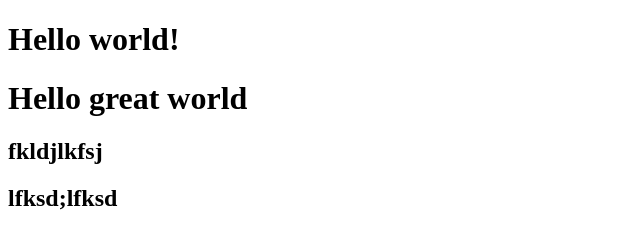
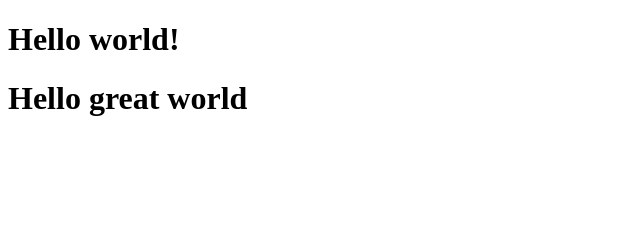
Before and after one commit to Klimuska/first_first, a plain HTML site: page index.html in a window 1280 px wide. Shown: the whole page, without its empty margins (0-640 px from the left). Drawn offline with Linux system fonts and the light colour scheme.

Commit message:
Revert "theendcommit"
This reverts commit dc4683dffac2f6875a2bbdb7c07fa89e3f6fd4a4.

```diff
--- a/index.html
+++ b/index.html
@@ -9,7 +9,5 @@
 <body>
     <h1>Hello world!</h1>
     <h1>Hello great world</h1>
-    <h2>    fkldjlkfsj</h2>
-    <h2>lfksd;lfksd</h2>
 </body>
 </html>
```
